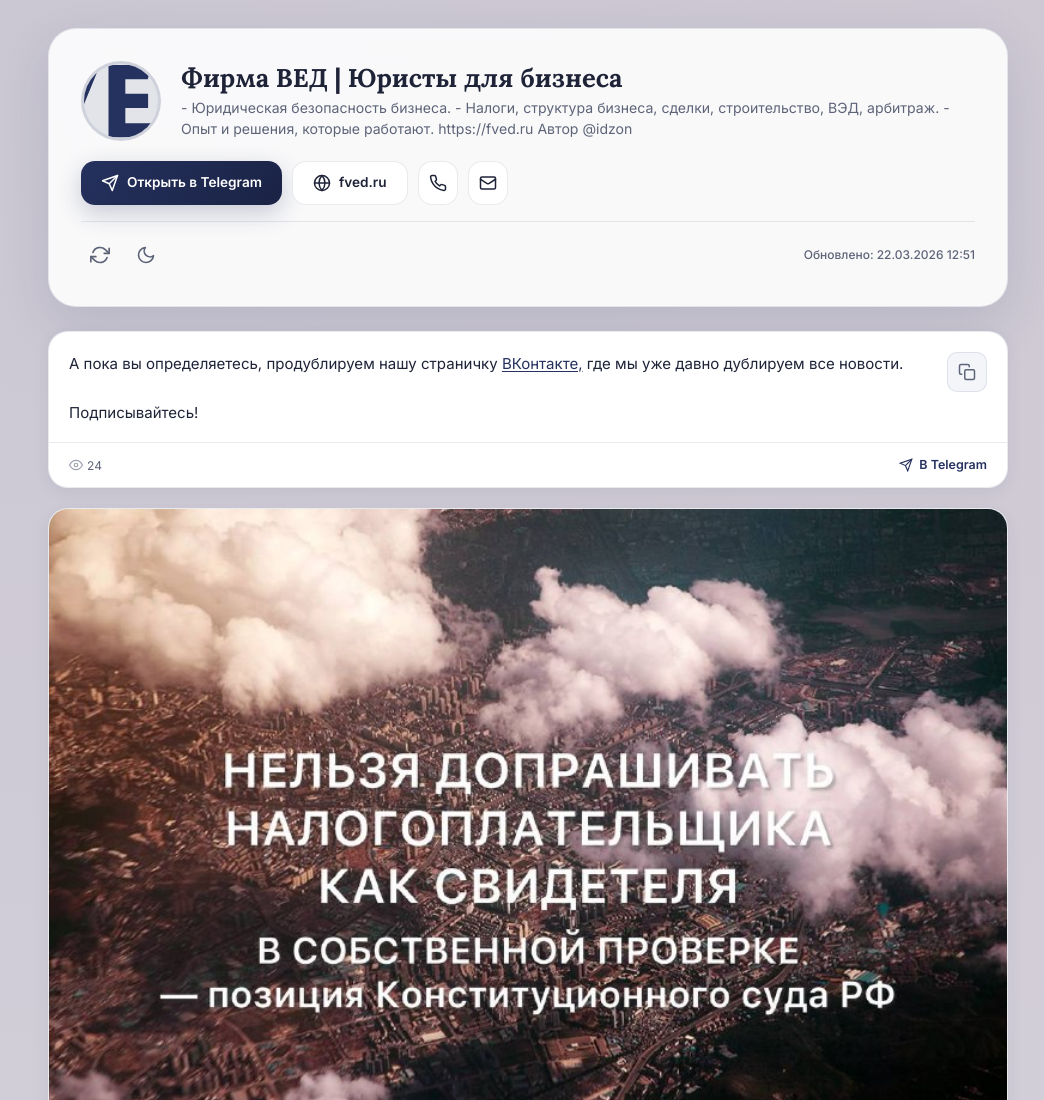
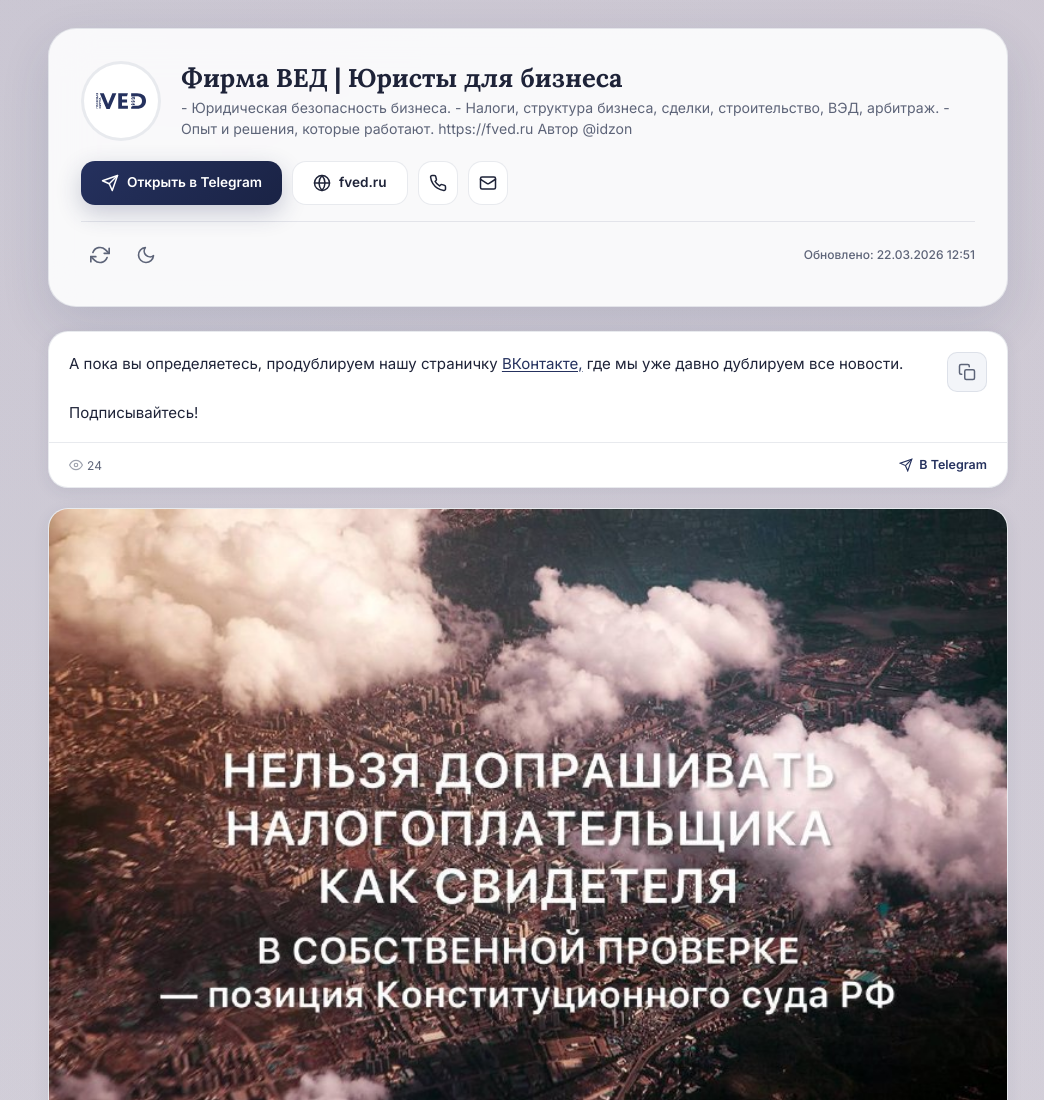
Before and after one commit to nibodm2002/FVED_tg, a plain HTML site: page index.html in a window 1280 px wide. Shown: the top 1100 px of the page, without its empty margins (112-1156 px from the left). Drawn offline with Linux system fonts and the light colour scheme.

Commit message:
Fix avatar

```diff
--- a/app.js
+++ b/app.js
@@ -12,6 +12,7 @@
     dataBasePath:   'data/channels',
     postsPerPage:   20,
     channelUrl:     'https://t.me/firmaved',
+    fallbackLogo:   'assets/favicon.svg'
   };
 
   /* ---------- State ---------- */
@@ -403,10 +404,11 @@
 
     if (ch.avatar) {
       dom.avatar.src = ch.avatar;
+      dom.avatar.classList.remove('is-logo');
       dom.avatarWrap.style.display = '';
     } else {
-      // Fallback to local VED icon if channel avatar is missing
-      dom.avatar.src = 'assets/favicon.svg';
+      dom.avatar.src = CONFIG.fallbackLogo;
+      dom.avatar.classList.add('is-logo');
       dom.avatarWrap.style.display = '';
     }
 
--- a/style.css
+++ b/style.css
@@ -119,13 +119,22 @@ a, button, input, label, [role="button"] {
   border-radius: 50%;
   overflow: hidden;
   border: 3px solid var(--accent-soft);
-  background: var(--accent-soft);
+  background: white; /* Фон для логотипа */
+  display: flex;
+  align-items: center;
+  justify-content: center;
 }
 
 .hero__avatar img {
   width: 100%;
   height: 100%;
-  object-fit: cover;
+  object-fit: contain;
+  padding: 12px;
+}
+
+.hero__avatar img.is-logo {
+  object-fit: contain;
+  padding: 12px;
 }
 
 .hero__copy {
```
